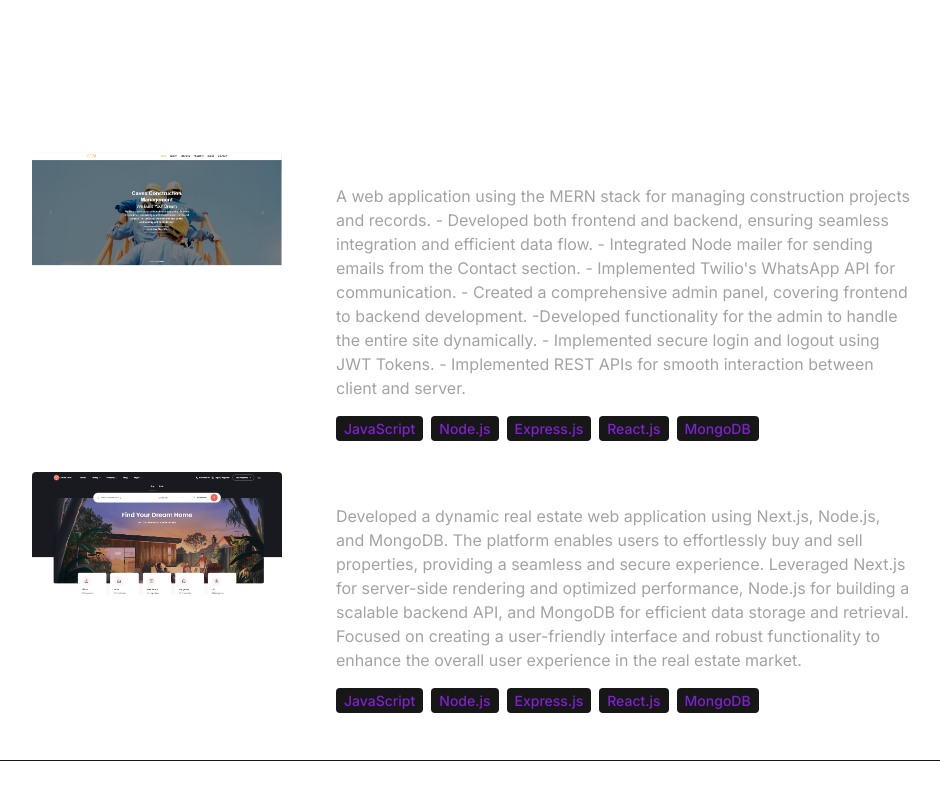
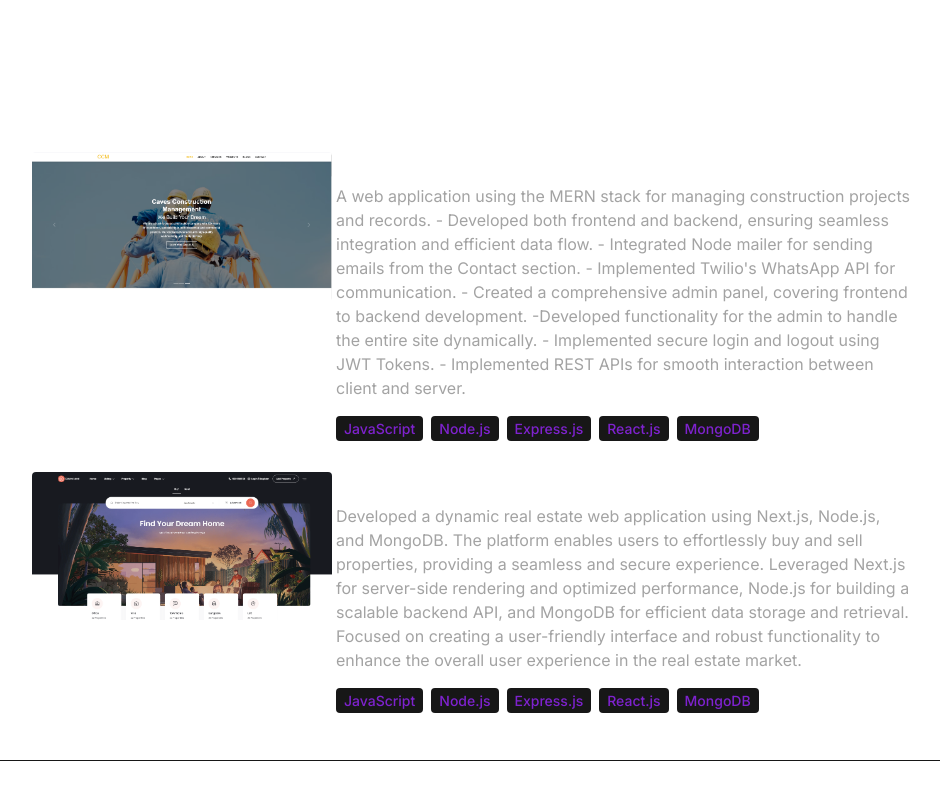
Before and after one commit to AkkiD7/next_portfollio, a Next.js app: page / in a window 1280 px wide. Shown: the part 2655-3455 px from the top of the page, without its empty margins (168-1108 px from the left). Built offline with nearby package versions, Linux system fonts and the light colour scheme.

Commit message:
Update Projects.js

```diff
--- a/src/components/Projects.js
+++ b/src/components/Projects.js
@@ -25,8 +25,8 @@ export default function Projects() {
             >
               <Image
                 src={project.image}
-                width={250}
-                height={300}
+                width={300}
+                height={400}
                 alt={project.title}
                 className="mb-6 rounded"
               />
@@ -36,7 +36,7 @@ export default function Projects() {
               whileInView={{ opacity: 1, x: 0 }}
               initial={{ opacity: 0, x: 100 }}
               transition={{ duration: 1 }}
-              className="w-full max-w-xl lg:w-3/4"
+              className="w-full  max-w-xl lg:w-3/4"
             >
               <h6 className="mb-2 font-semibold">{project.title}</h6>
               <p className="mb-4 text-neutral-400">{project.description}</p>
```
